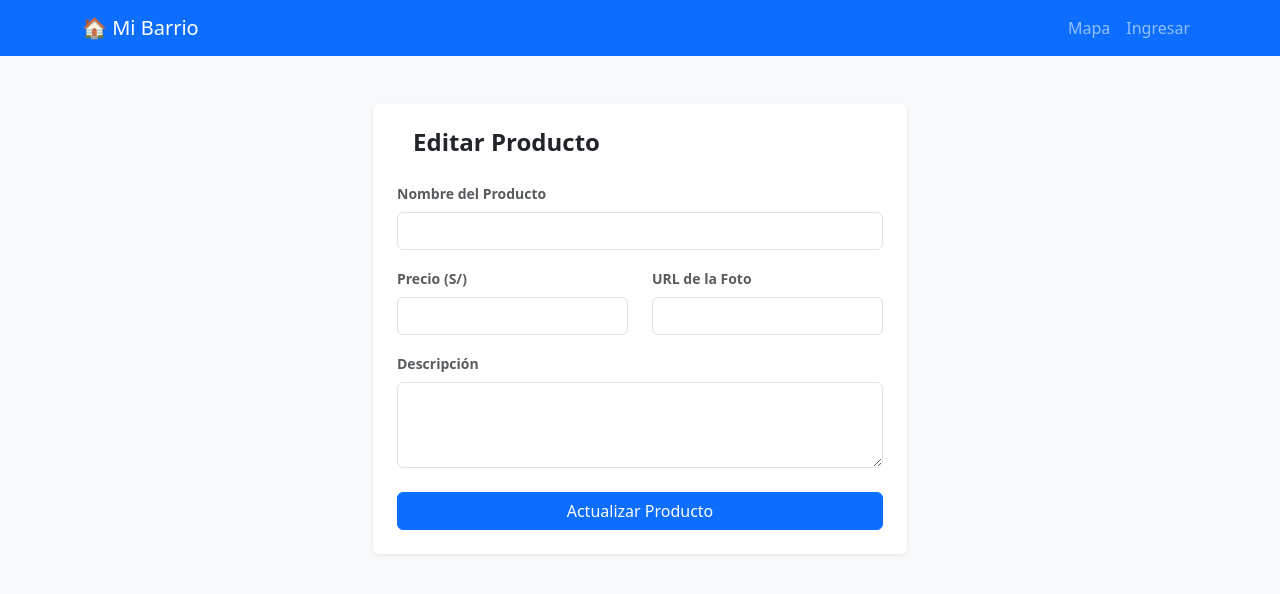
After one commit to otambraico/marketplace, a Flask app: template templates/editar_producto.html in a window 1280 px wide. The commit adds this page. Shown: the top 594 px of the page. Run offline with Flask 3, Linux system fonts and the light colour scheme; the template is opened without the code that fills it, so the values that code supplies are empty; some libraries are stand-ins or nearby versions.

Commit message:
58 actualización del sistema en producción

```diff
--- a/app.py
+++ b/app.py
@@ -424,28 +424,69 @@ def eliminar_producto(producto_id):
 
     return redirect('/dashboard_mype')
 
-# --- FUNCIONALIDAD: AJUSTES (PERFIL MYPE) ---
+# --- FUNCIONALIDAD: EDITAR PRODUCTO ---
+@app.route('/productos/editar/<int:producto_id>', methods=['GET', 'POST'])
+@login_required
+def editar_producto(producto_id):
+    mype_id = session.get('mype_id')
+    conn = get_db_connection()
+    cursor = conn.cursor(cursor_factory=psycopg2.extras.RealDictCursor)
+
+    # 1. Seguridad: Verificar que el producto existe y pertenece a esta MYPE
+    cursor.execute("SELECT * FROM productos WHERE id = %s AND mype_id = %s", (producto_id, mype_id))
+    producto = cursor.fetchone()
+
+    if not producto:
+        cursor.close()
+        conn.close()
+        flash("Producto no encontrado o no tienes permisos para editarlo.", "danger")
+        return redirect('/dashboard_mype')
+
+    # 2. Procesar el formulario de actualización
+    if request.method == 'POST':
+        nombre = request.form.get('nombre')
+        precio = request.form.get('precio')
+        descripcion = request.form.get('descripcion')
+        foto_url = request.form.get('foto_url')
+
+        cursor.execute('''
+            UPDATE productos
+            SET nombre = %s, precio = %s, descripcion = %s, foto_url = %s
+            WHERE id = %s AND mype_id = %s
+        ''', (nombre, precio, descripcion, foto_url, producto_id, mype_id))
+        conn.commit()
+        cursor.close()
+        conn.close()
+        flash("Producto actualizado correctamente.", "success")
+        return redirect('/dashboard_mype')
+
+    cursor.close()
+    conn.close()
+    return render_template('editar_producto.html', producto=producto)
+
+# --- FUNCIONALIDAD: AJUSTES (PERFIL MYPE) CORREGIDO ---
 @app.route('/perfil_mype/editar', methods=['GET', 'POST'])
 @login_required
 def editar_perfil_mype():
     mype_id = session.get('mype_id')
     conn = get_db_connection()
-    cursor = conn.cursor()
+    # Usamos RealDictCursor para poder acceder por nombre de columna en el HTML
+    cursor = conn.cursor(cursor_factory=psycopg2.extras.RealDictCursor)
 
     if request.method == 'POST':
-        nombre = request.form.get('nombre')
+        nombre_comercial = request.form.get('nombre_comercial')
         descripcion = request.form.get('descripcion')
-        # Aquí puedes añadir rubro, contacto, etc.
 
+        # Corrección: Apuntando a la tabla 'perfiles_mype' y columna 'nombre_comercial'
         cursor.execute('''
-            UPDATE mypes SET nombre = %s, descripcion = %s
+            UPDATE perfiles_mype SET nombre_comercial = %s, descripcion = %s
             WHERE id = %s
-        ''', (nombre, descripcion, mype_id))
+        ''', (nombre_comercial, descripcion, mype_id))
         conn.commit()
-        flash("Perfil actualizado", "success")
+        flash("Perfil actualizado con éxito", "success")
         return redirect('/dashboard_mype')
 
-    cursor.execute("SELECT * FROM mypes WHERE id = %s", (mype_id,))
+    cursor.execute("SELECT * FROM perfiles_mype WHERE id = %s", (mype_id,))
     mype = cursor.fetchone()
     cursor.close()
     conn.close()
--- a/templates/dashboard_mype.html
+++ b/templates/dashboard_mype.html
@@ -72,11 +72,11 @@
                         </td>
                         <td class="fw-bold text-primary">S/ {{ "%.2f"|format(p.precio) }}</td>
                         <td class="text-end pe-3">
-                            <div class="btn-group btn-group-sm">
-                                <a href="/productos/editar/{{ p.id }}" class="btn btn-light border">
+                            <div class="d-flex justify-content-end gap-2">
+                                <a href="/productos/editar/{{ p.id }}" class="btn btn-outline-primary btn-sm d-flex align-items-center justify-content-center rounded-circle shadow-sm" style="width: 36px; height: 36px;" title="Editar">
                                     <i class="bi bi-pencil"></i>
                                 </a>
-                                <button type="button" class="btn btn-light border text-danger" data-bs-toggle="modal" data-bs-target="#modalEliminar{{ p.id }}">
+                                <button type="button" class="btn btn-outline-danger btn-sm d-flex align-items-center justify-content-center rounded-circle shadow-sm" data-bs-toggle="modal" data-bs-target="#modalEliminar{{ p.id }}" style="width: 36px; height: 36px;" title="Eliminar">
                                     <i class="bi bi-trash"></i>
                                 </button>
                             </div>
--- /dev/null
+++ b/templates/editar_producto.html
@@ -0,0 +1,39 @@
+{% extends "base.html" %}
+{% block content %}
+<div class="container py-4">
+    <div class="row justify-content-center">
+        <div class="col-12 col-md-8 col-lg-6">
+            <div class="card border-0 shadow-sm p-4">
+                <div class="d-flex align-items-center mb-4">
+                    <a href="/dashboard_mype" class="text-decoration-none text-muted me-3 fs-5"><i class="bi bi-arrow-left"></i></a>
+                    <h4 class="fw-bold mb-0">Editar Producto</h4>
+                </div>
+
+                <form method="POST">
+                    <div class="mb-3">
+                        <label class="form-label text-muted small fw-bold">Nombre del Producto</label>
+                        <input type="text" name="nombre" class="form-control" value="{{ producto.nombre }}" required>
+                    </div>
+                    <div class="row">
+                        <div class="col-md-6 mb-3">
+                            <label class="form-label text-muted small fw-bold">Precio (S/)</label>
+                            <input type="number" step="0.01" name="precio" class="form-control" value="{{ producto.precio }}" required>
+                        </div>
+                        <div class="col-md-6 mb-3">
+                            <label class="form-label text-muted small fw-bold">URL de la Foto</label>
+                            <input type="url" name="foto_url" class="form-control" value="{{ producto.foto_url or '' }}">
+                        </div>
+                    </div>
+                    <div class="mb-4">
+                        <label class="form-label text-muted small fw-bold">Descripción</label>
+                        <textarea name="descripcion" class="form-control" rows="3">{{ producto.descripcion or '' }}</textarea>
+                    </div>
+                    <div class="d-grid gap-2">
+                        <button type="submit" class="btn btn-primary">Actualizar Producto</button>
+                    </div>
+                </form>
+            </div>
+        </div>
+    </div>
+</div>
+{% endblock %}
```
Also changed, not shown: templates/editar_mype.html (added, +29 -0 lines).
